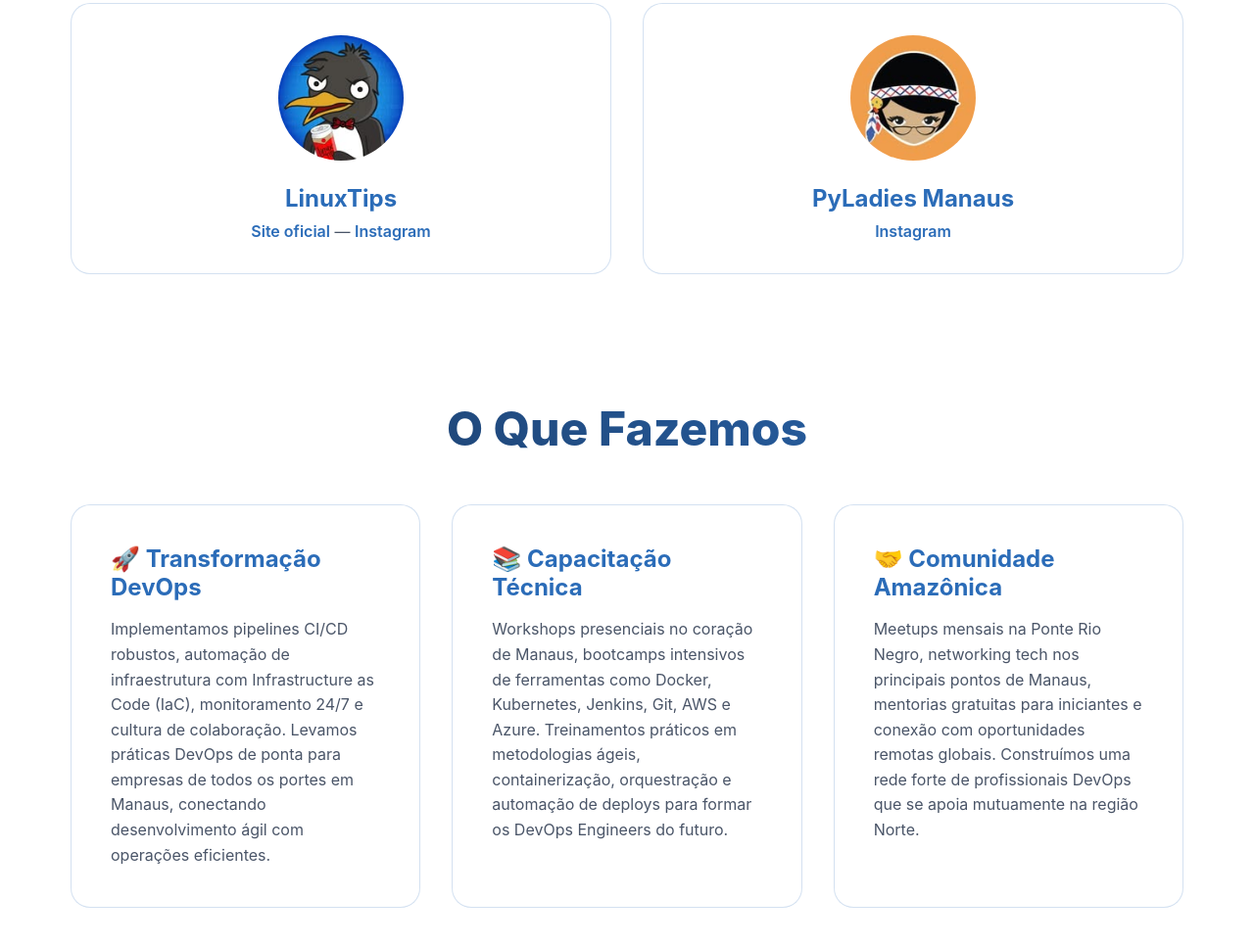
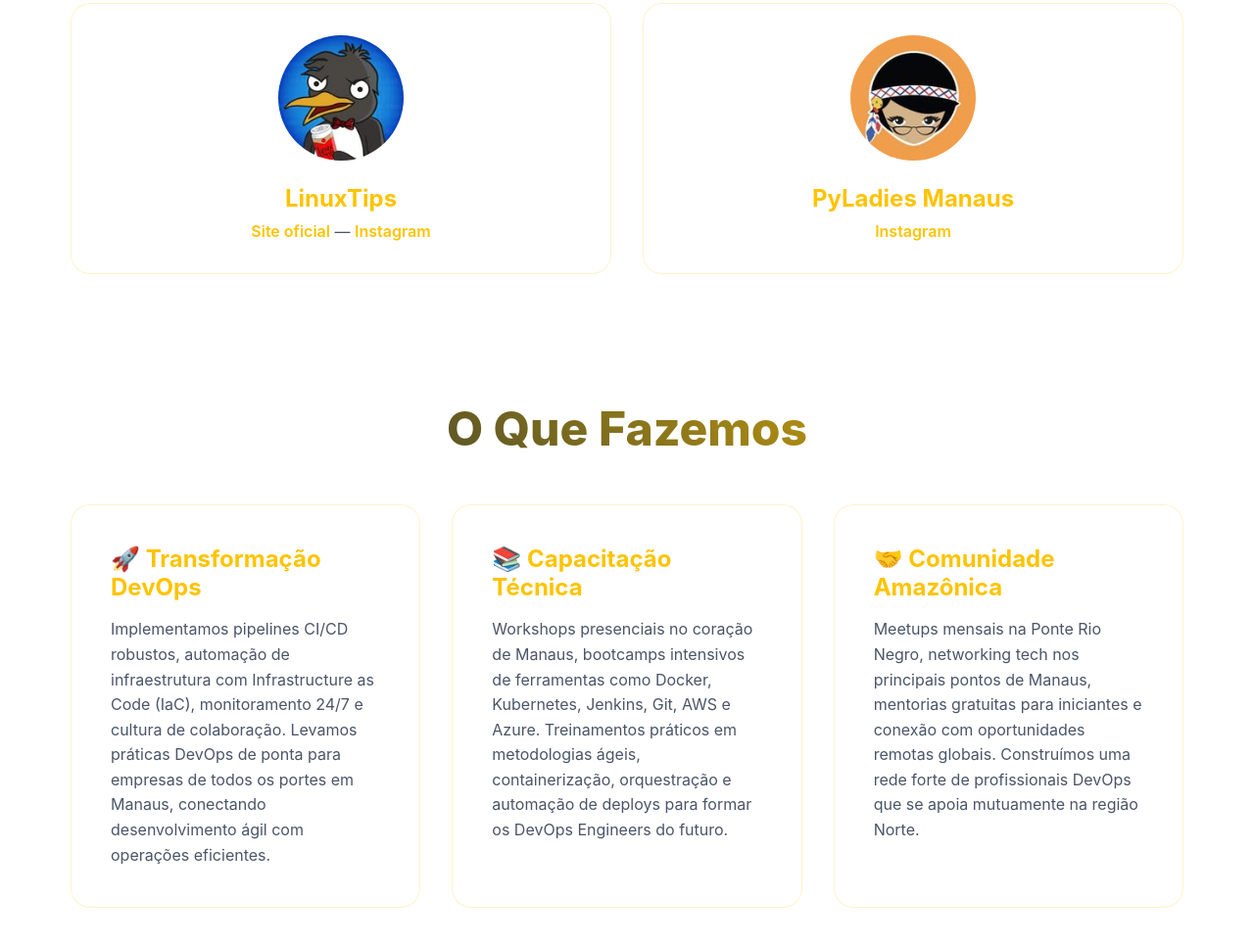
Before and after one commit to Devops-Manaus/devops-manaus.github.io, an Astro site: page / in a window 1280 px wide. Shown: the part 1427-2393 px from the top of the page at 98% size. Built offline with nearby package versions, Linux system fonts and the light colour scheme; Astro itself is replaced by a stand-in of ours.

```diff
--- a/src/styles/abstracts/_variables.scss
+++ b/src/styles/abstracts/_variables.scss
@@ -1,52 +1,62 @@
+// brand.core.scss
 @use 'sass:color';
 
-$color-primary: #1a365d !default;
-$color-secondary: #2b6cb8 !default;
-$color-accent: #ff6b6b !default;
-$color-neutral: #4a5568 !default;
+// Cores base inspiradas em Manaus + DevOps
+$rio-negro-blue: #0E2239 !default;   // Rio Negro profundo
+$theater-gold:  #FFC300 !default;    // Cúpula do Teatro Amazonas
+$jungle-green:  #1E8E3E !default;    // Floresta
+$onca-amber:    #FF9E1B !default;    // Pelagem da onça
+$onca-spot:     #2B2B2B !default;    // Rosetas
+$devops-cyan:   #06B6D4 !default;    // Pipelines
+$pipeline-purple:#7C3AED !default;   // CI/CD
+$bridge-red:    #D7263D !default;    // Iluminação da ponte
+$sky-blue:      #87CEEB !default;
 
+// Tokens principais
+$color-primary:   $rio-negro-blue !default;
+$color-secondary: $theater-gold !default;
+$color-accent:    $devops-cyan !default;
+$color-neutral:   #475569 !default; // slate
 
-$sky-blue: #87CEEB !default;
-$rio-negro-blue: #001F3F !default;
-$jungle-green: #228B22 !default;
-$theater-gold: #FFC700 !default;
-$bridge-red: #D7263D !default;
+// Estados
+$success: $jungle-green !default;
+$warning: $onca-amber !default;
+$danger:  #EF4444 !default;
+$info:    $sky-blue !default;
 
-
-$bg-stop-1: $sky-blue !default;
-$bg-stop-2: #e6f3ff !default;
-$bg-stop-3: #cce7ff !default;
-$bg-stop-4: #b3daff !default;
+// Gradiente de fundo
+$bg-stop-1: color.scale($rio-negro-blue, $lightness: -20%) !default;
+$bg-stop-2: $rio-negro-blue !default;
+$bg-stop-3: color.mix($rio-negro-blue, $devops-cyan, 40%) !default;
+$bg-stop-4: $devops-cyan !default;
 $bg-stop-5: $theater-gold !default;
 $bg-stop-6: $bridge-red !default;
 
-
+// CSS Vars
 :root {
-  --color-primary: #{$color-primary};
-  --color-secondary: #{$color-secondary};
-  --color-accent: #{$color-accent};
-  --color-neutral: #{$color-neutral};
-
-  --sky-blue: #{$sky-blue};
-  --rio-negro-blue: #{$rio-negro-blue};
-  --jungle-green: #{$jungle-green};
-  --theater-gold: #{$theater-gold};
-  --bridge-red: #{$bridge-red};
-
-  --bg-stop-1: #{$bg-stop-1};
-  --bg-stop-2: #{$bg-stop-2};
-  --bg-stop-3: #{$bg-stop-3};
-  --bg-stop-4: #{$bg-stop-4};
-  --bg-stop-5: #{$bg-stop-5};
-  --bg-stop-6: #{$bg-stop-6};
+  --color-primary:#{$color-primary};
+  --color-secondary:#{$color-secondary};
+  --color-accent:#{$color-accent};
+  --color-neutral:#{$color-neutral};
+  --success:#{$success};
+  --warning:#{$warning};
+  --danger:#{$danger};
+  --info:#{$info};
+  --bg-stop-1:#{$bg-stop-1};
+  --bg-stop-2:#{$bg-stop-2};
+  --bg-stop-3:#{$bg-stop-3};
+  --bg-stop-4:#{$bg-stop-4};
+  --bg-stop-5:#{$bg-stop-5};
+  --bg-stop-6:#{$bg-stop-6};
 }
 
-
+// Temas
 $themes: (
         light: (
                 color-primary: $color-primary,
                 color-secondary: $color-secondary,
                 color-accent: $color-accent,
+                color-neutral: $color-neutral,
                 bg-stop-1: $bg-stop-1,
                 bg-stop-2: $bg-stop-2,
                 bg-stop-3: $bg-stop-3,
@@ -55,34 +65,44 @@ $themes: (
                 bg-stop-6: $bg-stop-6
         ),
         dark: (
-                color-primary: #e2e8f0,
-                color-secondary: #a0aec0,
-                color-accent: #f56565,
-                bg-stop-1: #1a202c,
-                bg-stop-2: #2d3748,
-                bg-stop-3: #4a5568,
-                bg-stop-4: #2d3748,
-                bg-stop-5: #1a202c,
-                bg-stop-6: #171923
+                color-primary: #E2E8F0,
+                color-secondary: color.scale($theater-gold, $lightness: 10%),
+                color-accent: color.scale($devops-cyan, $lightness: 10%),
+                color-neutral: #94A3B8,
+                bg-stop-1: #0B1220,
+                bg-stop-2: #0E1D33,
+                bg-stop-3: color.mix(#0E1D33, $pipeline-purple, 30%),
+                bg-stop-4: color.mix(#0E1D33, $devops-cyan, 40%),
+                bg-stop-5: color.scale($theater-gold, $lightness: -10%),
+                bg-stop-6: #111827
         ),
         regional: (
                 color-primary: $rio-negro-blue,
-                color-secondary: $jungle-green,
-                color-accent: $theater-gold,
-                bg-stop-1: $sky-blue,
-                bg-stop-2: color.mix($sky-blue, $theater-gold, 20%),
-                bg-stop-3: color.mix($sky-blue, $jungle-green, 20%),
+                color-secondary: $theater-gold,
+                color-accent: $pipeline-purple,
+                color-neutral: $color-neutral,
+                bg-stop-1: $bg-stop-1,
+                bg-stop-2: color.mix($rio-negro-blue, $devops-cyan, 25%),
+                bg-stop-3: color.mix($rio-negro-blue, $jungle-green, 25%),
                 bg-stop-4: $jungle-green,
                 bg-stop-5: $theater-gold,
                 bg-stop-6: $bridge-red
         )
 ) !default;
 
+@each $theme-name, $palette in $themes {
+  .theme-#{$theme-name} { @each $key, $val in $palette { --#{$key}: #{$val}; } }
+}
 
-@each $theme-name, $palette in $themes {
-  .theme-#{$theme-name} {
-    @each $key, $val in $palette {
-      --#{$key}: #{$val};
-    }
-  }
+// Utilitários visuais
+@mixin brand-gradient {
+  background: linear-gradient(135deg, var(--bg-stop-1), var(--bg-stop-3) 35%, var(--bg-stop-4) 60%, var(--bg-stop-5));
 }
+@mixin onca-pattern($alpha:.06) {
+  background-image:
+          radial-gradient(circle at 20% 30%, rgba($onca-spot,$alpha) 0 8px, transparent 9px),
+          radial-gradient(circle at 70% 60%, rgba($onca-spot,$alpha) 0 6px, transparent 7px);
+  background-size: 120px 120px;
+}
+.btn--primary { background: linear-gradient(135deg, var(--color-secondary), var(--color-accent)); color:#fff; }
+.badge--devops { background: color.mix($pipeline-purple, $devops-cyan, 50%); color:#fff; }
```
Also changed, not shown: public/assets/media/images/logo-kubernetes.svg (added).
